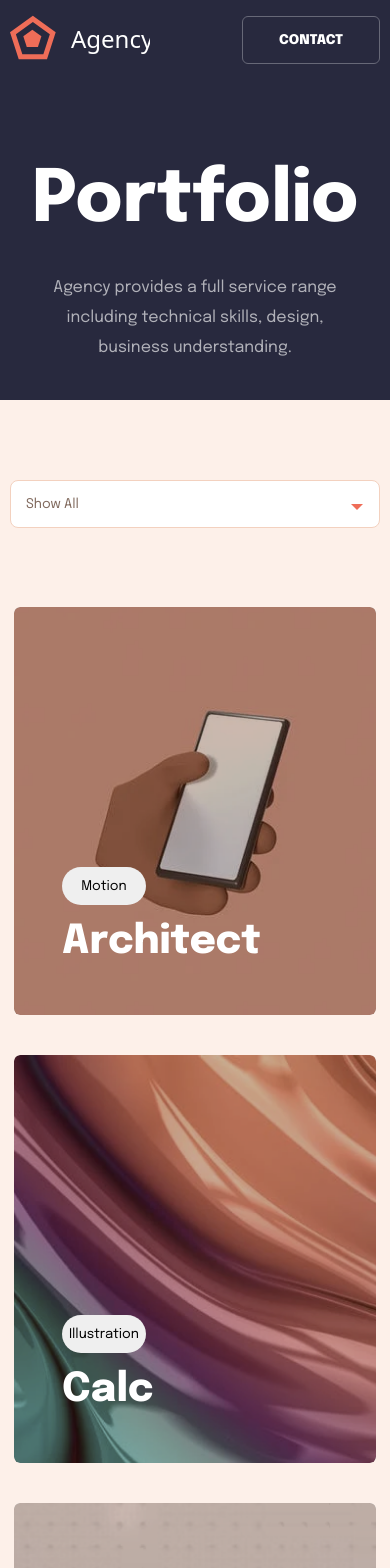
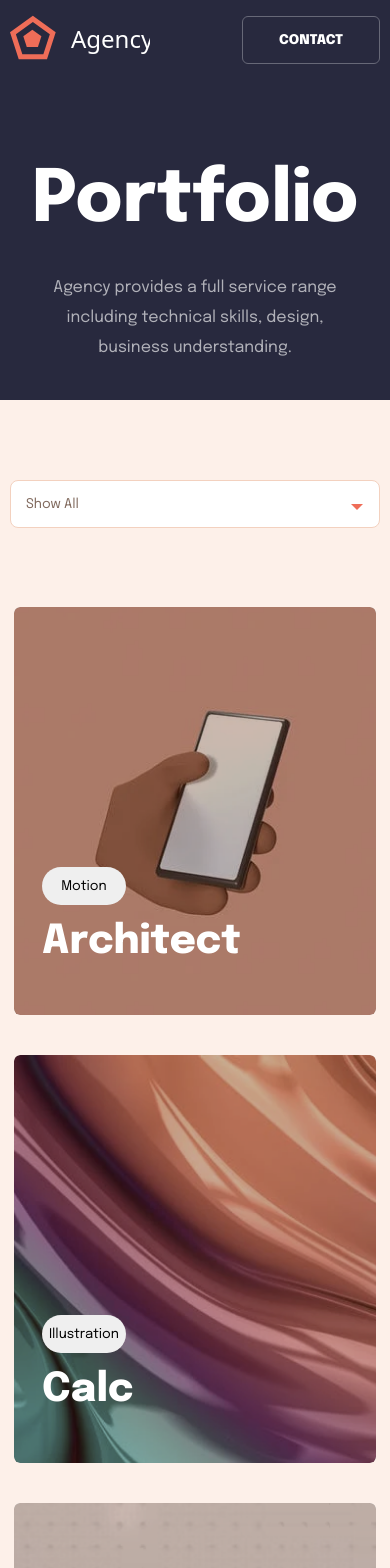
Before and after one commit to Kal1Vane/Test-Task-Shop, a React (Create React App) app: page / in a window 390 px wide. Shown: the top 1568 px of the page. Built offline with nearby package versions, Linux system fonts and the light colour scheme.

Commit message:
last update style

```diff
--- a/src/components/item-card/item-card.css
+++ b/src/components/item-card/item-card.css
@@ -49,3 +49,9 @@
   font-size: 40px;
   font-family: 'Epilogue-ExtraBold';
 }
+
+@media screen and (max-width:1040px) {
+  .place-card__main {
+    padding-left: 28px;
+  }
+}
```
